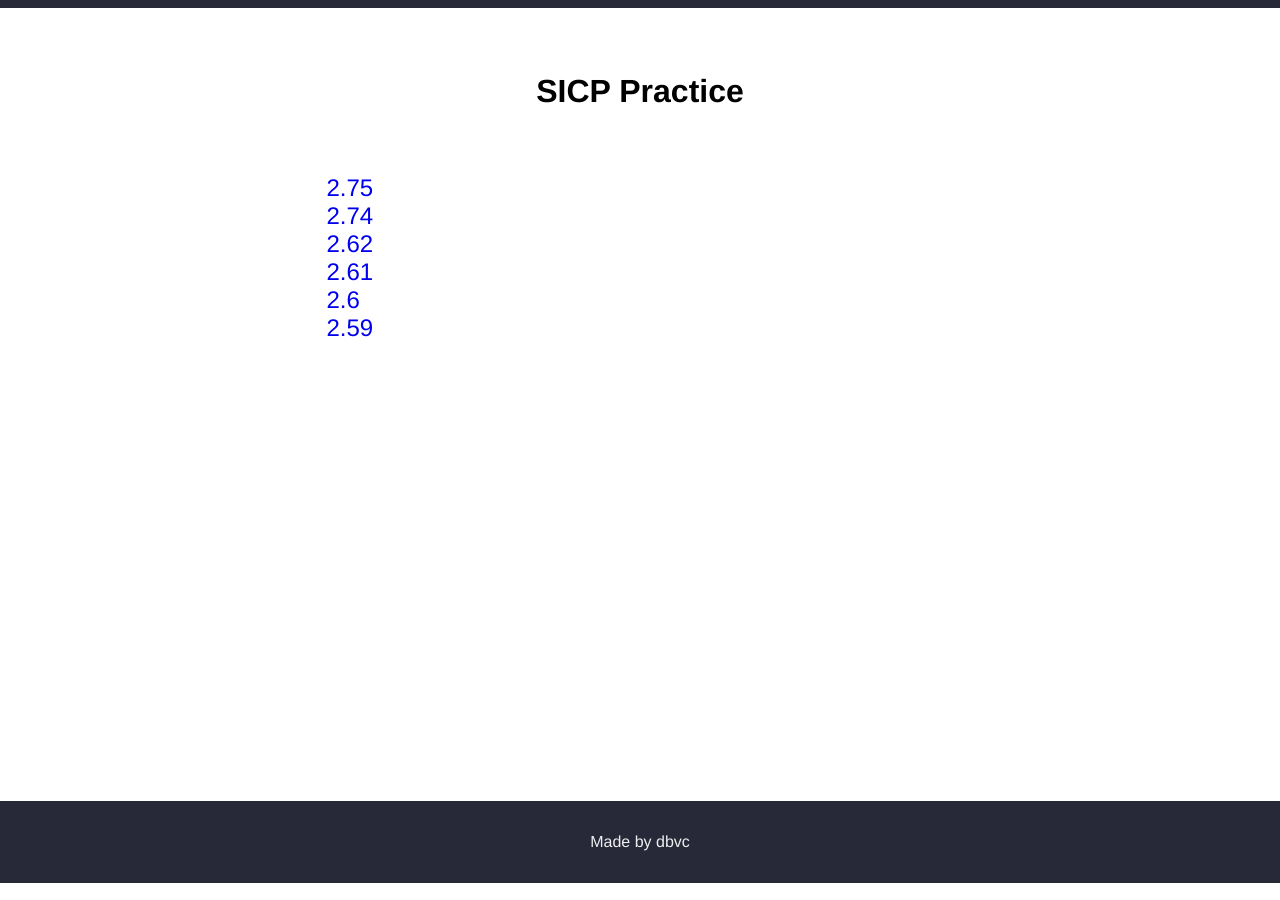
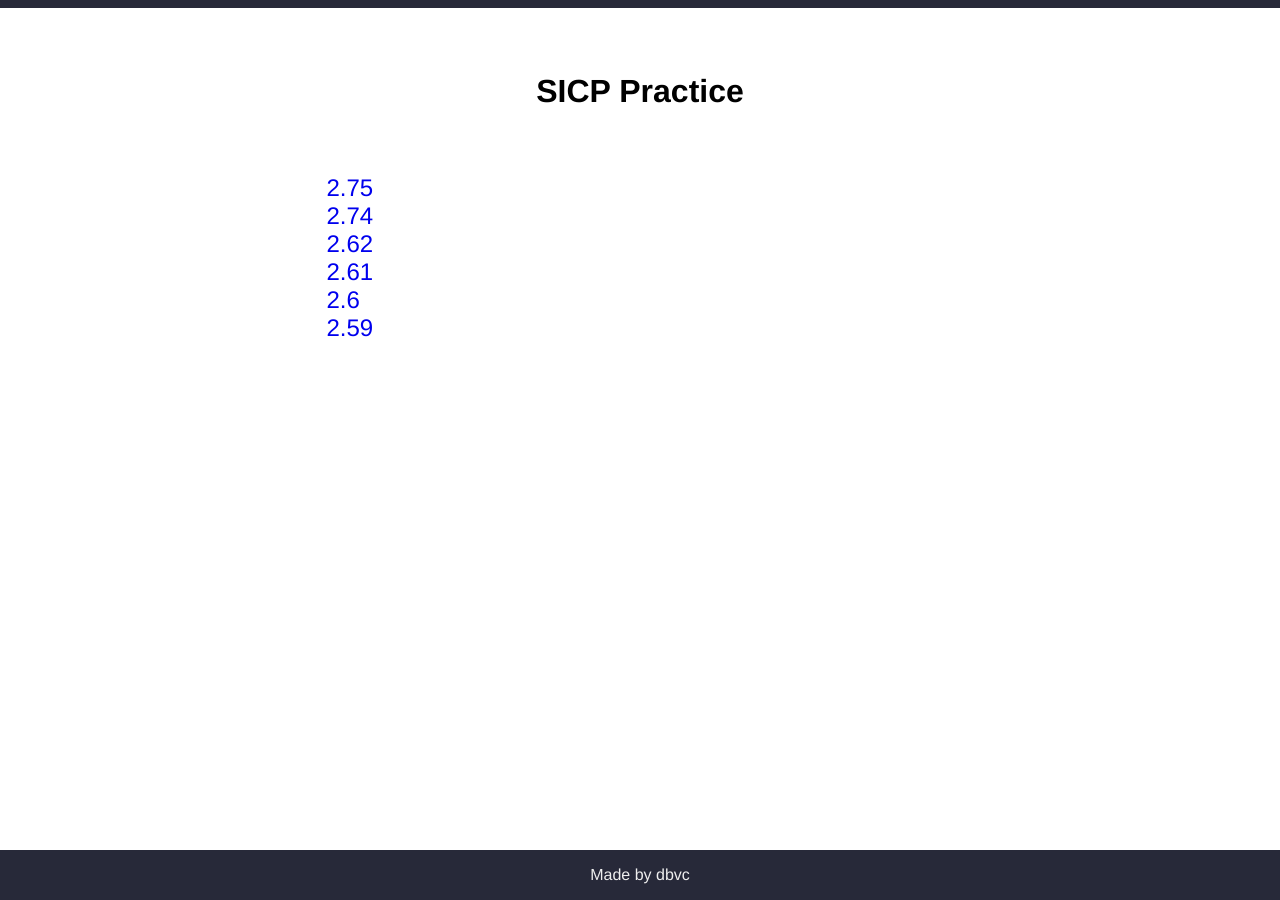
Before and after one commit to DBvc/dbvc.github.io, a Jekyll site: the page built from index.html, in a window 1280 px wide. Built offline with Jekyll 4.4.1, drawn with Linux system fonts in a browser that asks for light colours.

Commit message:
modify css

```diff
--- a/static/css/styles.css
+++ b/static/css/styles.css
@@ -4,27 +4,33 @@ html{
 	font-family: Helvetica,sans-serif, 'Microsoft Yahei';
 }
 body {
-	min-height: 100%;
-	height: 100%;
+    display: flex;
+    flex-flow: column;
 	margin: 0;
 	padding: 0;
+	min-height: 100vh;
 }
 header {
 	border-top: .5rem solid #272939;
 }
 footer {
-	padding: 2rem 0;
+	padding: 1rem 0;
 	background-color: #272939;
 	color: #eee;
 }
 code {
 	font-size: 1.2rem;
 }
+pre {
+	padding: 1rem;
+	background-color: #f7f7f7;
+}
 .content {
+	flex: 1;
 	margin: auto;
+    padding-bottom: 5rem;
 	padding-top: 1px;
 	width: 70%;
-	min-height: 88%;
 }
 .content h1 {
 	margin: 4rem auto;
```
Also changed, not shown: 4 other files.
